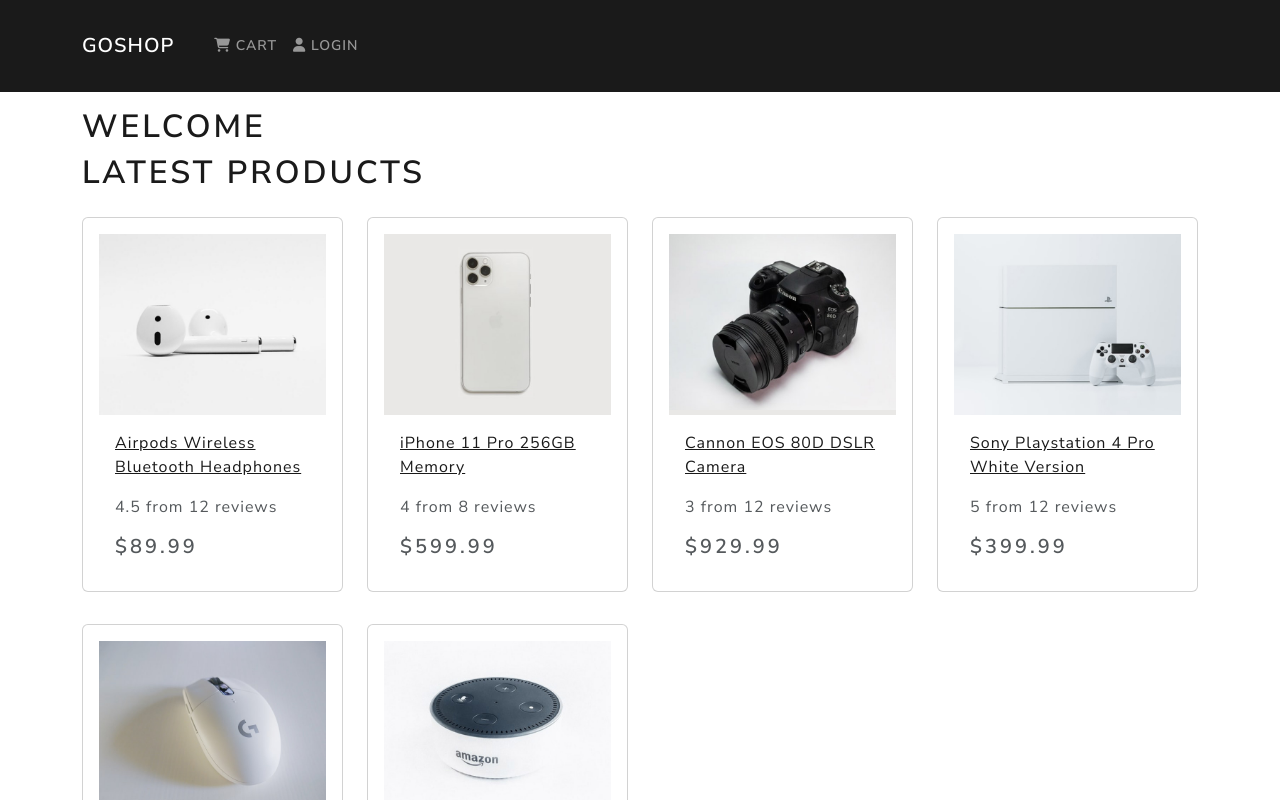
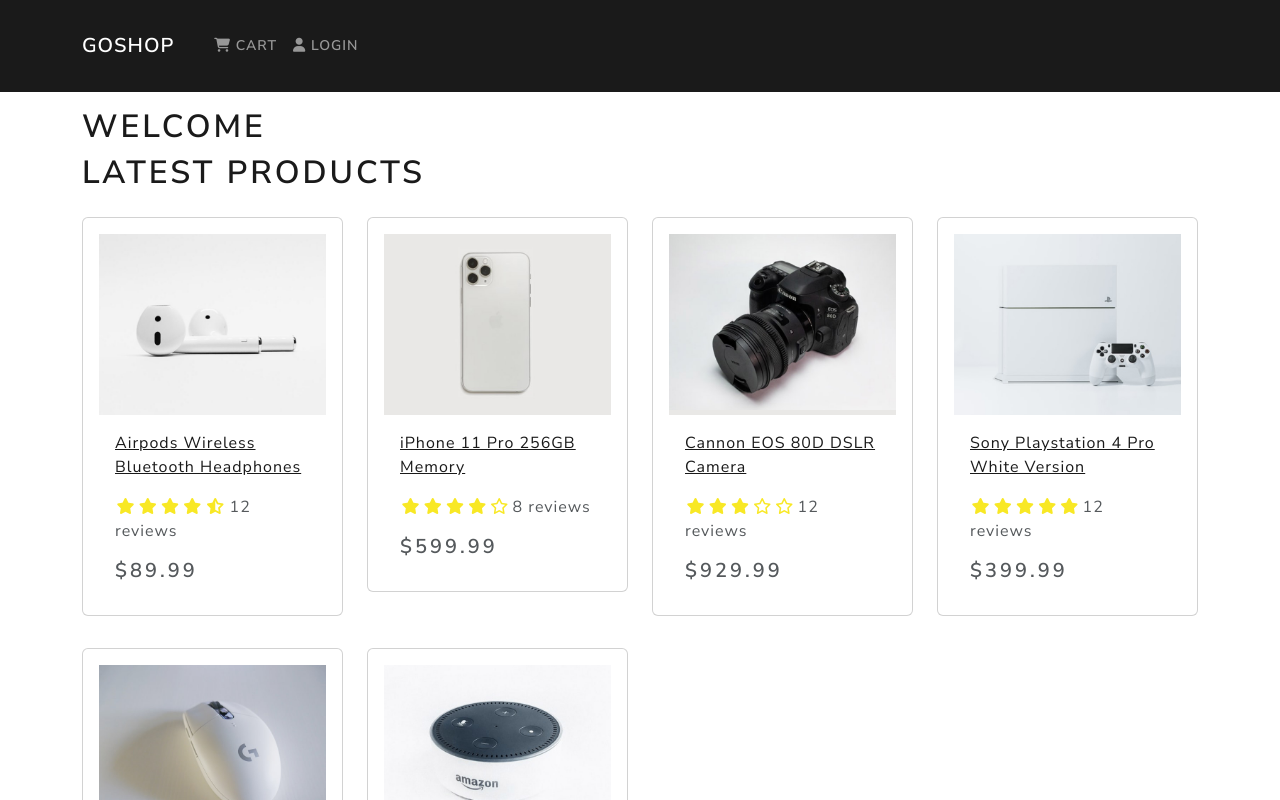
Before and after one commit to agavhe01/GoSHOP, a React (Create React App) app in the folder frontend/: page / in a window 1280 px wide. Shown: the top 800 px of the page. Built offline with nearby package versions, Linux system fonts and the light colour scheme.

Commit message:
Rating Component

```diff
--- a/frontend/src/components/Product.js
+++ b/frontend/src/components/Product.js
@@ -1,5 +1,6 @@
 import React from 'react';
 import { Card } from 'react-bootstrap';
+import Rating from './Rating';
 
 function Product({ product }) {
   return (
@@ -17,7 +18,11 @@
 
         <Card.Text as='div'>
           <div className='my-3'>
-            {product.rating} from {product.numReviews} reviews
+            <Rating
+              value={product.rating}
+              text={`${product.numReviews} reviews`}
+              color={'#f8e825'}
+            />
           </div>
         </Card.Text>
 
--- /dev/null
+++ b/frontend/src/components/Rating.js
@@ -0,0 +1,76 @@
+import React from 'react';
+
+function Rating({ value, text, color }) {
+  return (
+    <div className='rating'>
+      <span>
+        <i
+          style={{ color }}
+          className={
+            value >= 1
+              ? 'fas fa-star'
+              : value >= 0.5
+              ? 'fas fa-star-half-alt'
+              : 'far fa-star'
+          }
+        ></i>
+      </span>
+
+      <span>
+        <i
+          style={{ color }}
+          className={
+            value >= 2
+              ? 'fas fa-star'
+              : value >= 1.5
+              ? 'fas fa-star-half-alt'
+              : 'far fa-star'
+          }
+        ></i>
+      </span>
+
+      <span>
+        <i
+          style={{ color }}
+          className={
+            value >= 3
+              ? 'fas fa-star'
+              : value >= 2.5
+              ? 'fas fa-star-half-alt'
+              : 'far fa-star'
+          }
+        ></i>
+      </span>
+
+      <span>
+        <i
+          style={{ color }}
+          className={
+            value >= 4
+              ? 'fas fa-star'
+              : value >= 3.5
+              ? 'fas fa-star-half-alt'
+              : 'far fa-star'
+          }
+        ></i>
+      </span>
+
+      <span>
+        <i
+          style={{ color }}
+          className={
+            value >= 5
+              ? 'fas fa-star'
+              : value >= 4.5
+              ? 'fas fa-star-half-alt'
+              : 'far fa-star'
+          }
+        ></i>
+      </span>
+
+      <span>{text && text}</span>
+    </div>
+  );
+}
+
+export default Rating;
--- a/frontend/src/index.css
+++ b/frontend/src/index.css
@@ -15,3 +15,11 @@
 main{
   min-height: 80vh;
 }
+
+.rating span{
+  margin: 0.1rem;
+}
+
+h3{
+  padding: 1rem;
+}
```
